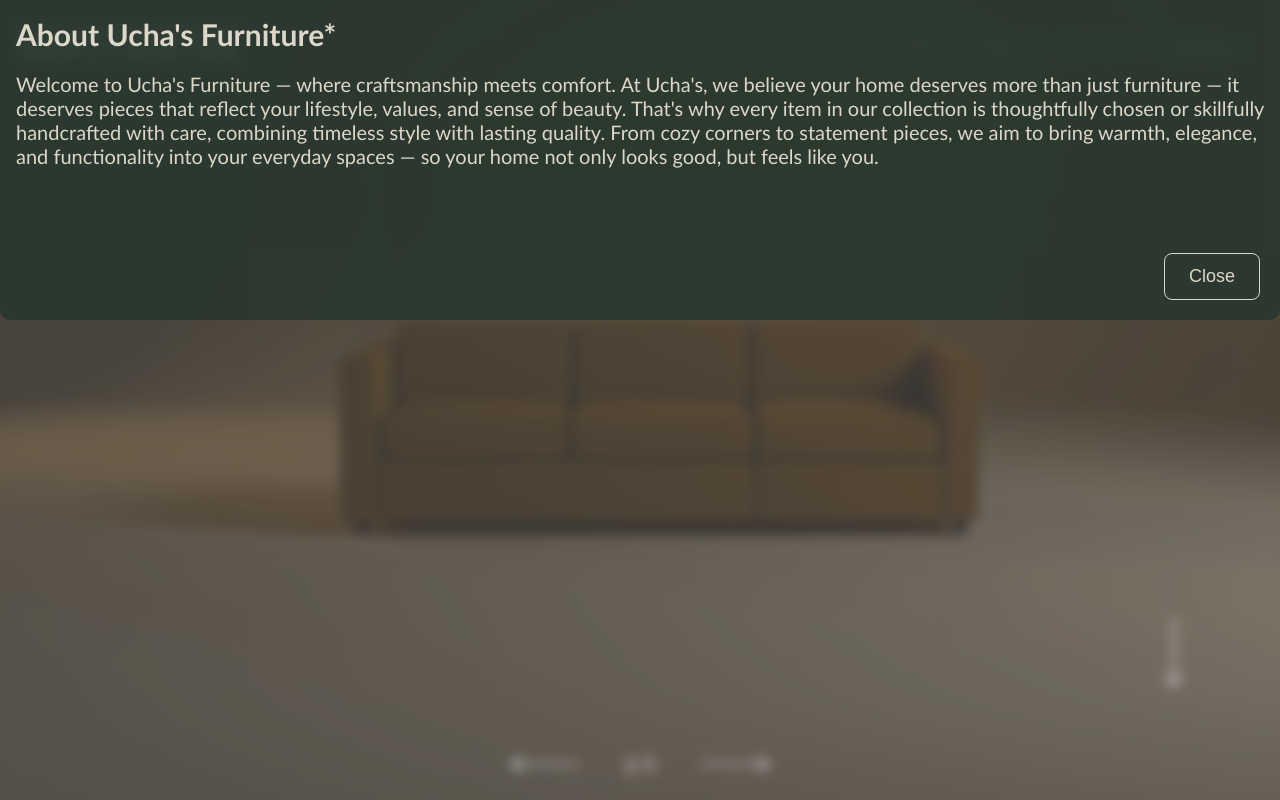
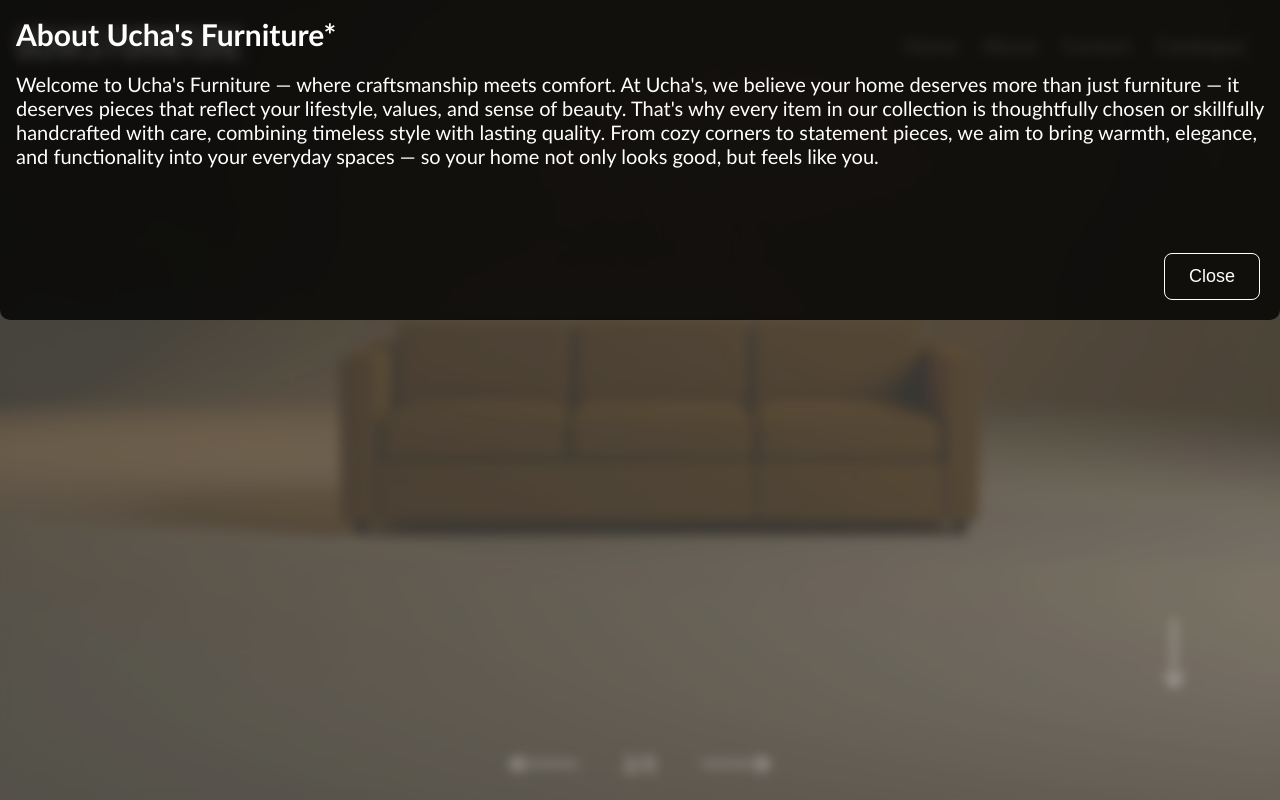
Before and after one commit to dachi6969/nowtryme, a Next.js app: page / in a window 1280 px wide. Both pictures are taken after a click on the element "About". Shown: the top 800 px of the page. Built offline with nearby package versions, Linux system fonts and the light colour scheme.

Commit message:
style: changed colors of header components

```diff
--- a/app/components/header/menuDrawer/MenuDrawer.module.css
+++ b/app/components/header/menuDrawer/MenuDrawer.module.css
@@ -27,7 +27,7 @@
 }
 
 .box {
-    background-color: #2c3930f3;
+    background-color: rgba(0, 0, 0, 0.781);
     height: 40vh;
     position: fixed;
     top: 0;
@@ -48,17 +48,17 @@
     right: 20px;
     font-size: 18px;
     padding: 12px 24px;
-    color: #DCD7C9;
+    color: white;
     background-color: transparent;
     border-radius: 8px;
-    border: 1px solid #DCD7C9;
+    border: 1px solid white;
     cursor: pointer;
 }
 .exit:active{
     transform: scale(1.02);
 }
 .exit:hover{
-  background-color: #46604e81;
+  background-color: rgba(255, 255, 255, 0.276);
 }
 
 
@@ -67,7 +67,7 @@
   flex-direction: column;
   width: 100%;
   gap: 20px;
-  color: #DCD7C9;
+  color: white;
   font-size: 20px;
 }
 
--- a/app/components/header/mobileMenu/MobileMenu.module.css
+++ b/app/components/header/mobileMenu/MobileMenu.module.css
@@ -1,3 +1,5 @@
+@import url('https://fonts.googleapis.com/css2?family=Bebas+Neue&display=swap');
+
 .modal{
     position: fixed;
     z-index: 9900;
@@ -53,14 +55,15 @@
 
 .title {
     color: black;
-    font-weight: 600;
+    font-weight: 300;
     position: relative;
     margin-bottom: 30px;
-    top: 10px;
-    left: 12px;
+    top: 15px;
+    left: 20px;
     font-size: 30px;
     letter-spacing: 1px;
     cursor: default;
+    font-family: 'Bebas Neue', sans-serif;
 }
 
 .socialMedia{
@@ -90,8 +93,8 @@
 
 @media (hover:hover) and (pointer: fine) {
     .menuItems:hover{
-        background-color: #3f4f44ba;
-        color: #cec6af;
+        background-color: rgba(0, 0, 0, 0.707);
+        color: white;
     }
     .socialIcons:hover{
         transform: scale(1.15);
```
